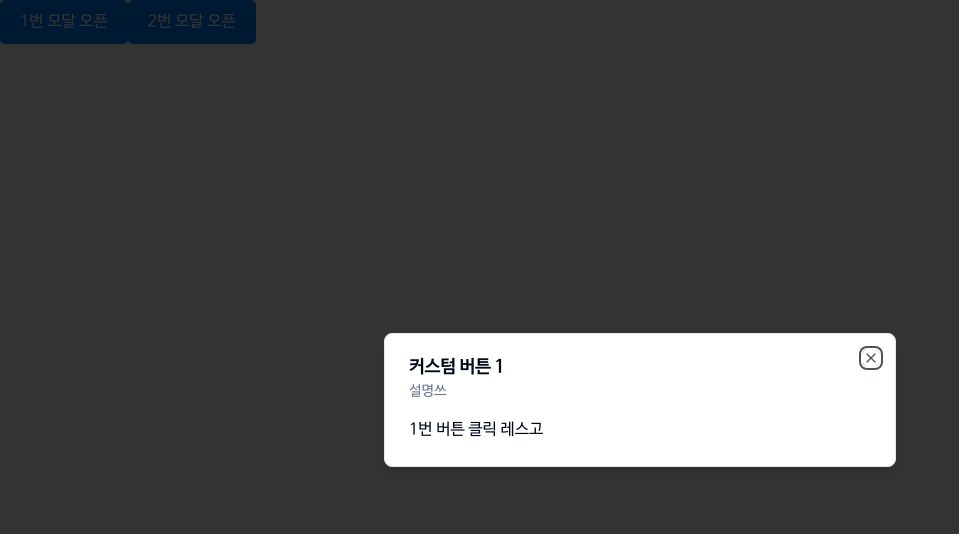
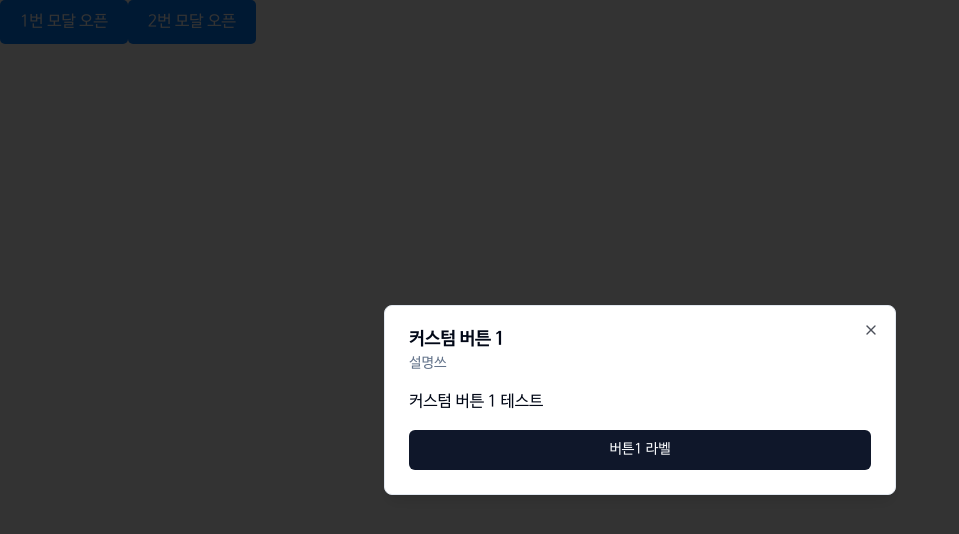
Before and after one commit to 2duckchun/nextjs-code-archive, a Next.js app: page /modal-test in a window 1280 px wide. Both pictures are taken after a click on the button "1번 모달 오픈". Shown: the top 534 px of the page, without its empty margins (0-959 px from the left). Built offline with nearby package versions, Linux system fonts and the light colour scheme.

Commit message:
모달매니저 코드개선

```diff
--- a/src/app/(routes)/modal-test/page.tsx
+++ b/src/app/(routes)/modal-test/page.tsx
@@ -7,12 +7,23 @@ interface ModalPageProps {}
 
 const ModalPage: FunctionComponent<ModalPageProps> = ({}) => {
   const handleOpenModal1 = () => {
-    showModal('커스텀 버튼 1', <p>1번 버튼 클릭 레스고</p>)
+    showModal({
+      title: '커스텀 버튼 1',
+      content: <p>커스텀 버튼 1 테스트</p>,
+      label: '버튼1 라벨',
+      onClose: () => console.log('눌1리셨다.'),
+    })
   }
 
   const handleOpenModal2 = () => {
-    showModal('커스텀 버튼 2', <p>2번 버튼 클릭 레스고</p>)
+    showModal({
+      title: '커스텀 버튼 2',
+      content: <p>커스텀 버튼 2 테스트</p>,
+      label: '버튼2 라벨',
+    })
   }
+
+  console.log('메인 렌더링')
 
   return (
     <main>
--- a/src/components/test/ModalManager.tsx
+++ b/src/components/test/ModalManager.tsx
@@ -3,15 +3,20 @@
 import { ReactNode, useState } from 'react'
 import {
   Dialog,
+  DialogClose,
   DialogContent,
   DialogDescription,
   DialogHeader,
   DialogTitle,
 } from '../ui/dialog'
+import { Button } from '../ui/button'
 
 type ModalState = {
   title: string
   content: ReactNode
+  label?: string
+  isOpen?: boolean
+  onClose?: () => void
 }
 
 type ShowHandlder = ((state: ModalState) => void) | null
@@ -21,46 +26,48 @@ const GlobalModalManager = (() => {
   let showModalHandler: ShowHandlder = null
   let hideModalHandler: HideHandler = null
 
-  const showModal = (title: string, content: ReactNode) => {
-    if (showModalHandler) showModalHandler({ title, content })
+  const showModal = ({ title, content, label, onClose }: ModalState) => {
+    if (showModalHandler) showModalHandler({ title, content, label, onClose })
   }
   const hideModal = () => {
     if (hideModalHandler) hideModalHandler()
   }
 
   const ModalManagerComponent = () => {
-    const [modalState, setModalState] = useState<
-      {
-        isOpen: boolean
-      } & ModalState
-    >({
+    const [modalState, setModalState] = useState<ModalState>({
       isOpen: false,
       title: '',
       content: '',
+      label: '',
     })
 
-    showModalHandler = ({
-      title,
-      content,
-    }: {
-      title: string
-      content: ReactNode
-    }) => {
-      setModalState({ isOpen: true, title, content })
+    showModalHandler = ({ title, content, label, onClose }: ModalState) => {
+      setModalState({ isOpen: true, title, content, label, onClose })
     }
 
     hideModalHandler = () => {
       setModalState((prev) => ({ ...prev, isOpen: false }))
     }
 
+    const { title, content, isOpen, label, onClose } = modalState
+
     return (
-      <Dialog open={modalState.isOpen} onOpenChange={hideModalHandler}>
+      <Dialog
+        open={isOpen}
+        onOpenChange={(open) => {
+          if (!open && onClose) onClose()
+          hideModalHandler?.()
+        }}
+      >
         <DialogContent>
           <DialogHeader>
-            <DialogTitle>{modalState.title}</DialogTitle>
+            <DialogTitle>{title}</DialogTitle>
             <DialogDescription>설명쓰</DialogDescription>
           </DialogHeader>
-          <div>{modalState.content}</div>
+          <div>{content}</div>
+          <DialogClose asChild>
+            <Button>{label}</Button>
+          </DialogClose>
         </DialogContent>
       </Dialog>
     )
```
